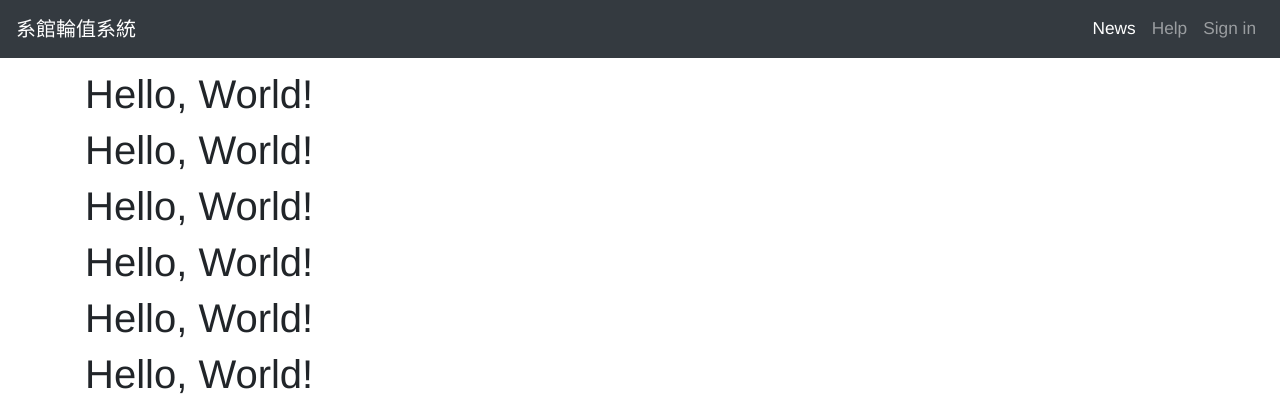
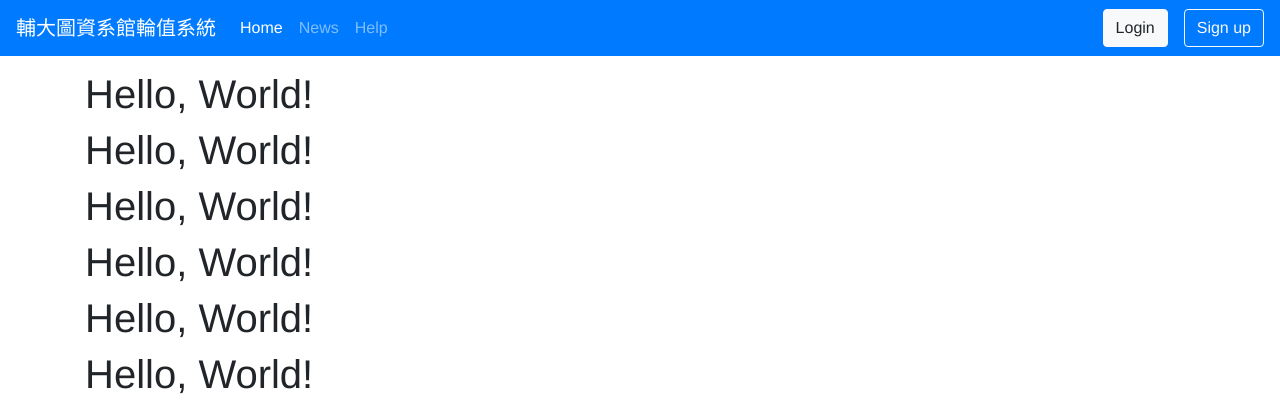
Before and after one commit to SIRLA-FJULIS/LIS-Lib-Shift-Arrangement-System, a Flask app: page / in a window 1280 px wide. Shown: the top 409 px of the page. Run offline with Flask 2, Linux system fonts and the light colour scheme; some libraries are stand-ins or nearby versions.

Commit message:
Make it look better

```diff
--- a/app/llsas.py
+++ b/app/llsas.py
@@ -24,6 +24,10 @@ def index():
 def user(name):
     return render_template("user.html", name=name)
 
+@app.route('/signup')
+def signup():
+    return render_template("sign_up.html")
+
 @app.errorhandler(404)
 def page_not_found(e):
     return render_template("404.html"), 404
@@ -31,11 +35,7 @@ def page_not_found(e):
 @app.errorhandler(500)
 def internal_server_error(e):
     return render_template("500.html"), 500
-"""
-@app.route('/')
-def index():
-    return render_template("sign_up.html")
-"""
+
 class NameForm(FlaskForm):
     name = StringField('What is your name?', validators=[DataRequired()])
     submit = SubmitField('Submit')
--- a/app/static/base.css
+++ b/app/static/css/main.css
@@ -4,5 +4,6 @@ body {
 
 body,input,button,select,textarea{
     font-family: "Helvetica Neue", Helvetica, Arial, "微軟正黑體", "微软雅黑", "メイリオ", "맑은 고딕", sans-serif;
-    font-size:108%;
 }
+
+.collapse
--- a/app/templates/base.html
+++ b/app/templates/base.html
@@ -2,9 +2,7 @@
 <html lang="zh-TW">
 <head>
     <link rel="stylesheet" href="https://stackpath.bootstrapcdn.com/bootstrap/4.3.1/css/bootstrap.min.css" integrity="sha384-ggOyR0iXCbMQv3Xipma34MD+dH/1fQ784/j6cY/iJTQUOhcWr7x9JvoRxT2MZw1T" crossorigin="anonymous">
-    <script src="https://code.jquery.com/jquery-3.3.1.slim.min.js" integrity="sha384-q8i/X+965DzO0rT7abK41JStQIAqVgRVzpbzo5smXKp4YfRvH+8abtTE1Pi6jizo" crossorigin="anonymous"></script>
-    <script src="https://stackpath.bootstrapcdn.com/bootstrap/4.3.1/js/bootstrap.min.js" integrity="sha384-JjSmVgyd0p3pXB1rRibZUAYoIIy6OrQ6VrjIEaFf/nJGzIxFDsf4x0xIM+B07jRM" crossorigin="anonymous"></script>
-    <link rel="stylesheet" type="text/css" href="../static/base.css">
+    <link rel="stylesheet" type="text/css" href="{{ url_for('static', filename='css/main.css') }}">
     <meta charset="UTF-8">
     <meta name="viewport" content="width=device-width, initial-scale=1.0">
     <meta http-equiv="X-UA-Compatible" content="ie=edge">
@@ -16,5 +14,7 @@
         {% block content %}
         {% endblock content %}
     </div>
+    <script src="https://code.jquery.com/jquery-3.3.1.slim.min.js" integrity="sha384-q8i/X+965DzO0rT7abK41JStQIAqVgRVzpbzo5smXKp4YfRvH+8abtTE1Pi6jizo" crossorigin="anonymous"></script>
+    <script src="https://stackpath.bootstrapcdn.com/bootstrap/4.3.1/js/bootstrap.min.js" integrity="sha384-JjSmVgyd0p3pXB1rRibZUAYoIIy6OrQ6VrjIEaFf/nJGzIxFDsf4x0xIM+B07jRM" crossorigin="anonymous"></script>
 </body>
 </html>
--- a/app/templates/includes/_navbar.html
+++ b/app/templates/includes/_navbar.html
@@ -1,31 +1,28 @@
-<nav class="navbar navbar-expand-sm navbar-dark bg-dark fixed-top">
-    <a class="navbar-brand" href="#">系館輪值系統</a>
+<nav class="navbar navbar-expand-md navbar-dark bg-primary fixed-top">
+    <a class="navbar-brand" href="/">輔大圖資系館輪值系統</a>
     <button class="navbar-toggler" type="button" data-toggle="collapse" data-target="#navbarNavDropdown" aria-controls="navbarNavDropdown" aria-expanded="false" aria-label="Toggle navigation">
         <span class="navbar-toggler-icon"></span>
     </button>
-    <div class="collapse navbar-collapse justify-content-end" id="navbarNavDropdown">
-        <ul class="navbar-nav">
+    <div class="collapse navbar-collapse" id="navbarNavDropdown">
+        <ul class="navbar-nav mr-auto">
             <li class="nav-item active">
-            <a class="nav-link" href="#">News <span class="sr-only">(current)</span></a>
+                <a class="nav-link" href="/">Home</a>
+            </li>
+            <li class="nav-item">
+                <a class="nav-link" href="#">News</a>
             </li>
             <li class="nav-item">
                 <a class="nav-link" href="#">Help</a>
             </li>
+        </ul>
+        <ul class="navbar-nav">
+            <li class="nav-item mr-3">
+                <a class="btn btn-light" href="#" role="button">Login</a>
+            </li>
             <li class="nav-item">
-            <a class="nav-link" href="#">Sign in</a>
+                <a class="btn btn-outline-light" href="signup" role="button">Sign up</a>
             </li>
-        <!-- 目前未使用
-        <li class="nav-item dropdown">
-            <a class="nav-link dropdown-toggle" href="#" id="navbarDropdownMenuLink" role="button" data-toggle="dropdown" aria-haspopup="true" aria-expanded="false">
-            Dropdown link
-            </a>
-            <div class="dropdown-menu" aria-labelledby="navbarDropdownMenuLink">
-            <a class="dropdown-item" href="#">Action</a>
-            <a class="dropdown-item" href="#">Another action</a>
-            <a class="dropdown-item" href="#">Something else here</a>
-            </div>
-        </li>
-        -->
         </ul>
     </div>
+</ul>
 </nav>
```
Lines whose indentation alone changed are shown as unchanged.
